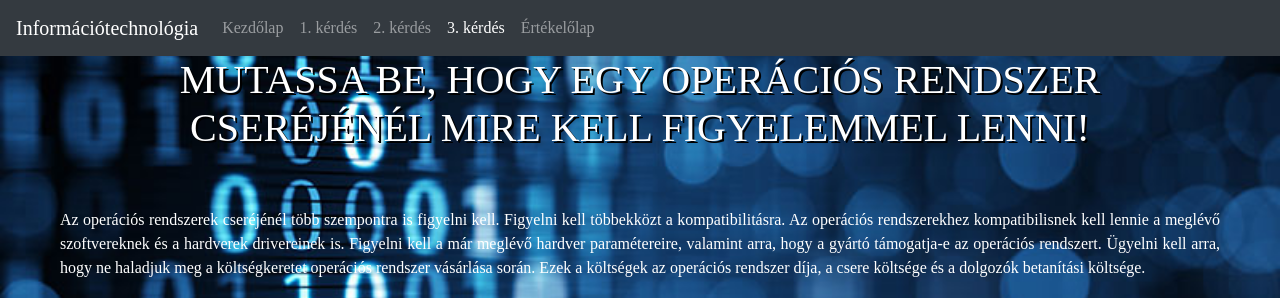
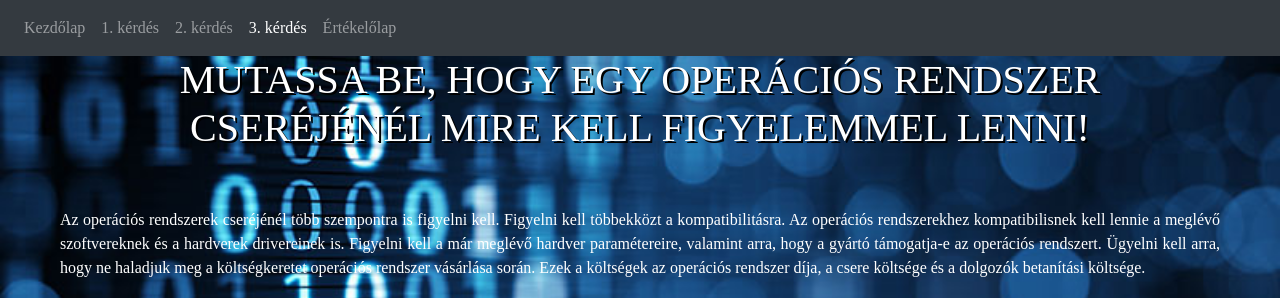
Before and after one commit to katonasandor123/Komp_Prog_Projekt-2, a plain HTML site: page harmadik.html in a window 1280 px wide. Shown: the top 298 px of the page. Drawn offline with nearby package versions, Linux system fonts and the light colour scheme.

Commit message:
új navbar (harmadik.html)

```diff
--- a/harmadik.html
+++ b/harmadik.html
@@ -8,16 +8,11 @@
 	<title>Információtechnológia</title>
 	<script src="js.js"></script>
 </head>
-<nav class="navbar navbar-expand-lg navbar-dark bg-dark">
-    <a class="navbar-brand" href="index.html">Információtechnológia</a>
-    <button class="navbar-toggler" type="button" data-toggle="collapse" data-target="#navbarNav" aria-controls="navbarNav" aria-expanded="false" aria-label="Toggle navigation">
-        <span class="navbar-toggler-icon"></span>
-    </button>
 
-<div class="collapse navbar-collapse" id="navbarNav">
-    <ul class="navbar-nav mr-auto">
+<nav class="navbar navbar-expand-sm bg-dark navbar-dark">
+    <ul class="navbar-nav">
       <li class="nav-item">
-            <a class="nav-link" href="index.html">Kezdőlap<span class="sr-only">(current)</span></a>
+        <a class="nav-link" href="index.html">Kezdőlap</a>
       </li>
       <li class="nav-item">
         <a class="nav-link" href="elso.html">1. kérdés</a>
@@ -32,8 +27,8 @@
         <a class="nav-link" href="ertekelolap.html">Értékelőlap</a>
       </li>
     </ul>
-</div>
   </nav>
+
 <body>
     <div id="wrapper">
     <header>
```
Lines whose indentation alone changed are shown as unchanged.
